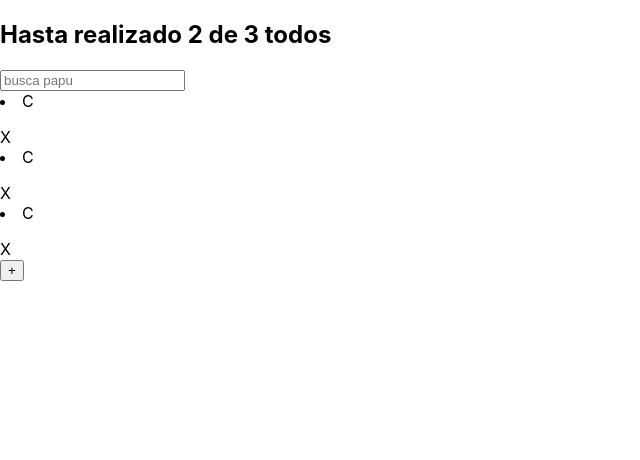
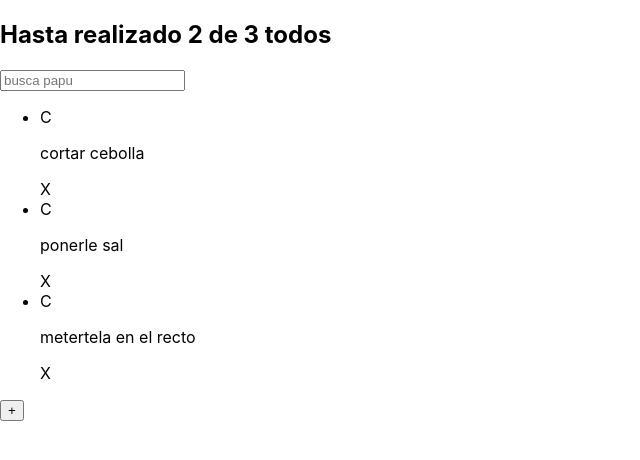
Before and after one commit to gabrielsosa32/React, a React (Create React App) app: page / in a window 1280 px wide. Shown: the top 460 px of the page, without its empty margins (0-640 px from the left). Built offline with nearby package versions, Linux system fonts and the light colour scheme.

Commit message:
a darle estilos

```diff
--- a/src/App.js
+++ b/src/App.js
@@ -20,7 +20,7 @@ function App() {
 
     <TodoList>
       {todos.map(todo => (
-      <TodoItem/>
+      <TodoItem key={todo.text} text={todo.text}/>
       ))}
     </TodoList>
 
--- a/src/TodoList.js
+++ b/src/TodoList.js
@@ -5,7 +5,12 @@ import React from "react";
 function TodoList(props){
     return(
         <section>
+            <ul>
+
+
             {props.children}
+
+            </ul>
         </section>
 
 
```
